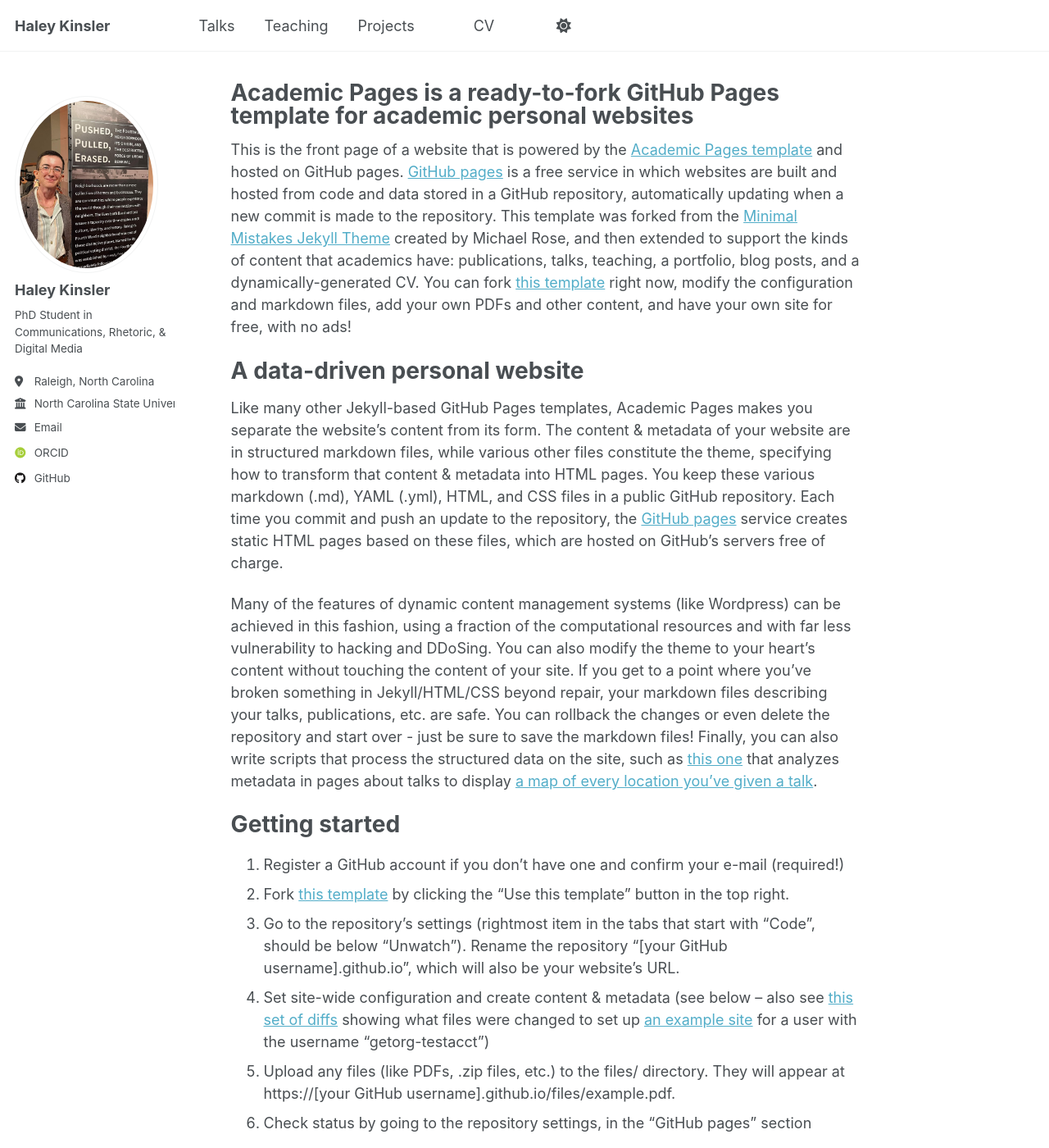
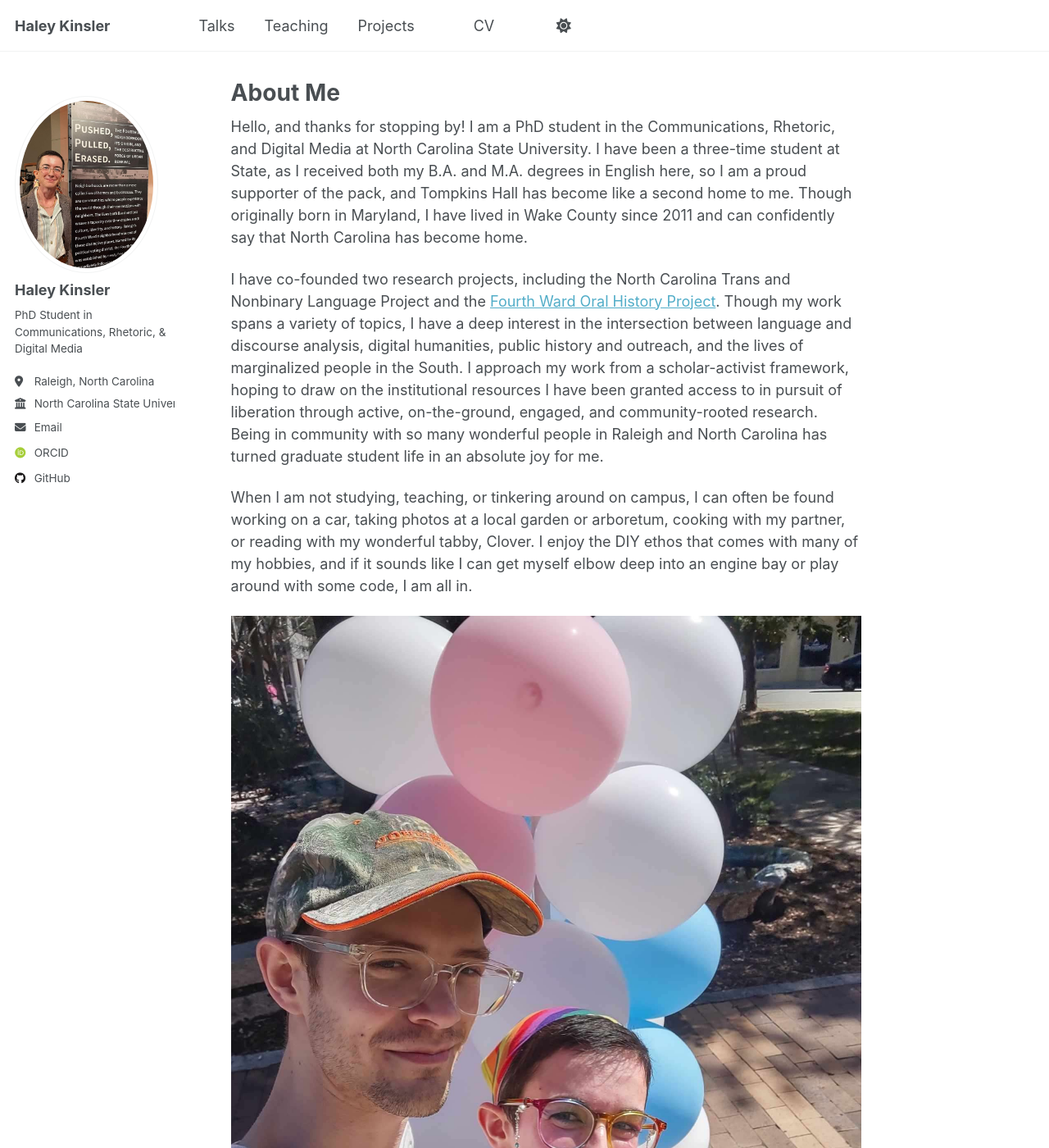
Before and after one commit to hmkinsler/hmkinsler.github.io, a Jekyll site: the page built from _pages/about.md, in a window 1280 px wide and 1400 px high. Shown: the whole window at 82% size. Built offline with Jekyll 4.4.1, drawn with Linux system fonts in a browser that asks for light colours; some web fonts are replaced; some of the changed text lies outside the part shown.

Commit message:
Added an "about me" page

```diff
--- a/_pages/about.md
+++ b/_pages/about.md
@@ -1,49 +1,18 @@
 ---
 permalink: /
-title: "Academic Pages is a ready-to-fork GitHub Pages template for academic personal websites"
+title: "About Me"
 author_profile: true
 redirect_from:
   - /about/
   - /about.html
 ---
 
-This is the front page of a website that is powered by the [Academic Pages template](https://github.com/academicpages/academicpages.github.io) and hosted on GitHub pages. [GitHub pages](https://pages.github.com) is a free service in which websites are built and hosted from code and data stored in a GitHub repository, automatically updating when a new commit is made to the repository. This template was forked from the [Minimal Mistakes Jekyll Theme](https://mmistakes.github.io/minimal-mistakes/) created by Michael Rose, and then extended to support the kinds of content that academics have: publications, talks, teaching, a portfolio, blog posts, and a dynamically-generated CV. You can fork [this template](https://github.com/academicpages/academicpages.github.io) right now, modify the configuration and markdown files, add your own PDFs and other content, and have your own site for free, with no ads!
+Hello, and thanks for stopping by! I am a PhD student in the Communications, Rhetoric, and Digital Media at North Carolina State University. I have been a three-time student at State, as I received both my B.A. and M.A. degrees in English here, so I am a proud supporter of the pack, and Tompkins Hall has become like a second home to me. Though originally born in Maryland, I have lived in Wake County since 2011 and can confidently say that North Carolina has become home.
 
-A data-driven personal website
-======
-Like many other Jekyll-based GitHub Pages templates, Academic Pages makes you separate the website's content from its form. The content & metadata of your website are in structured markdown files, while various other files constitute the theme, specifying how to transform that content & metadata into HTML pages. You keep these various markdown (.md), YAML (.yml), HTML, and CSS files in a public GitHub repository. Each time you commit and push an update to the repository, the [GitHub pages](https://pages.github.com/) service creates static HTML pages based on these files, which are hosted on GitHub's servers free of charge.
+I have co-founded two research projects, including the North Carolina Trans and Nonbinary Language Project and the [Fourth Ward Oral History Project](fourthwardhistory.org). Though my work spans a variety of topics, I have a deep interest in the intersection between language and discourse analysis, digital humanities, public history and outreach, and the lives of marginalized people in the South. I approach my work from a scholar-activist framework, hoping to draw on the institutional resources I have been granted access to in pursuit of liberation through active, on-the-ground, engaged, and community-rooted research. Being in community with so many wonderful people in Raleigh and North Carolina has turned graduate student life in an absolute joy for me.
 
-Many of the features of dynamic content management systems (like Wordpress) can be achieved in this fashion, using a fraction of the computational resources and with far less vulnerability to hacking and DDoSing. You can also modify the theme to your heart's content without touching the content of your site. If you get to a point where you've broken something in Jekyll/HTML/CSS beyond repair, your markdown files describing your talks, publications, etc. are safe. You can rollback the changes or even delete the repository and start over - just be sure to save the markdown files! Finally, you can also write scripts that process the structured data on the site, such as [this one](https://github.com/academicpages/academicpages.github.io/blob/master/talkmap.ipynb) that analyzes metadata in pages about talks to display [a map of every location you've given a talk](https://academicpages.github.io/talkmap.html).
+When I am not studying, teaching, or tinkering around on campus, I can often be found working on a car, taking photos at a local garden or arboretum, cooking with my partner, or reading with my wonderful tabby, Clover. I enjoy the DIY ethos that comes with many of my hobbies, and if it sounds like I can get myself elbow deep into an engine bay or play around with some code, I am all in.
 
-Getting started
-======
-1. Register a GitHub account if you don't have one and confirm your e-mail (required!)
-1. Fork [this template](https://github.com/academicpages/academicpages.github.io) by clicking the "Use this template" button in the top right.
-1. Go to the repository's settings (rightmost item in the tabs that start with "Code", should be below "Unwatch"). Rename the repository "[your GitHub username].github.io", which will also be your website's URL.
-1. Set site-wide configuration and create content & metadata (see below -- also see [this set of diffs](http://archive.is/3TPas) showing what files were changed to set up [an example site](https://getorg-testacct.github.io) for a user with the username "getorg-testacct")
-1. Upload any files (like PDFs, .zip files, etc.) to the files/ directory. They will appear at https://[your GitHub username].github.io/files/example.pdf.
-1. Check status by going to the repository settings, in the "GitHub pages" section
-
-Site-wide configuration
-------
-The main configuration file for the site is in the base directory in [_config.yml](https://github.com/academicpages/academicpages.github.io/blob/master/_config.yml), which defines the content in the sidebars and other site-wide features. You will need to replace the default variables with ones about yourself and your site's github repository. The configuration file for the top menu is in [_data/navigation.yml](https://github.com/academicpages/academicpages.github.io/blob/master/_data/navigation.yml). For example, if you don't have a portfolio or blog posts, you can remove those items from that navigation.yml file to remove them from the header.
-
-Create content & metadata
-------
-For site content, there is one markdown file for each type of content, which are stored in directories like _publications, _talks, _posts, _teaching, or _pages. For example, each talk is a markdown file in the [_talks directory](https://github.com/academicpages/academicpages.github.io/tree/master/_talks). At the top of each markdown file is structured data in YAML about the talk, which the theme will parse to do lots of cool stuff. The same structured data about a talk is used to generate the list of talks on the [Talks page](https://academicpages.github.io/talks), each [individual page](https://academicpages.github.io/talks/2012-03-01-talk-1) for specific talks, the talks section for the [CV page](https://academicpages.github.io/cv), and the [map of places you've given a talk](https://academicpages.github.io/talkmap.html) (if you run this [python file](https://github.com/academicpages/academicpages.github.io/blob/master/talkmap.py) or [Jupyter notebook](https://github.com/academicpages/academicpages.github.io/blob/master/talkmap.ipynb), which creates the HTML for the map based on the contents of the _talks directory).
-
-**Markdown generator**
-
-The repository includes [a set of Jupyter notebooks](https://github.com/academicpages/academicpages.github.io/tree/master/markdown_generator
-) that converts a CSV containing structured data about talks or presentations into individual markdown files that will be properly formatted for the Academic Pages template. The sample CSVs in that directory are the ones I used to create my own personal website at stuartgeiger.com. My usual workflow is that I keep a spreadsheet of my publications and talks, then run the code in these notebooks to generate the markdown files, then commit and push them to the GitHub repository.
-
-How to edit your site's GitHub repository
-------
-Many people use a git client to create files on their local computer and then push them to GitHub's servers. If you are not familiar with git, you can directly edit these configuration and markdown files directly in the github.com interface. Navigate to a file (like [this one](https://github.com/academicpages/academicpages.github.io/blob/master/_talks/2012-03-01-talk-1.md) and click the pencil icon in the top right of the content preview (to the right of the "Raw | Blame | History" buttons). You can delete a file by clicking the trashcan icon to the right of the pencil icon. You can also create new files or upload files by navigating to a directory and clicking the "Create new file" or "Upload files" buttons.
-
-Example: editing a markdown file for a talk
-![Editing a markdown file for a talk](/images/editing-talk.png)
-
-For more info
-------
-More info about configuring Academic Pages can be found in [the guide](https://academicpages.github.io/markdown/), the [growing wiki](https://github.com/academicpages/academicpages.github.io/wiki), and you can always [ask a question on GitHub](https://github.com/academicpages/academicpages.github.io/discussions). The [guides for the Minimal Mistakes theme](https://mmistakes.github.io/minimal-mistakes/docs/configuration/) (which this theme was forked from) might also be helpful.
+![Haley and their partner, Jon, are pictured standing in front of a balloon display designed with the colors of the trans pride flag at Durham Pride in 2024.](/images/research/durham-pride-2.jpg)
+![Haley and their cat, Clover, are pictured together. Clover is wrapped inside Haley's jacket and Haley is laughing.](/images/research/clover.jpg)
+![Haley in standing in front of their Camry holding up an alternator they have taken out of the car. Various tool sets can be seen on the ground beside them.](/images/research/car-repair.jpg)
```
Also changed, not shown: _projects/fourth-ward.md (+3 -3 lines), _projects/nctnblp.md (+5 -1 lines), _projects/portfolio-2.html (deleted, +0 -7 lines), images/research/car-repair.jpg (added), images/research/clover.jpg (added), images/research/durham-pride-2.jpg (added), images/research/research-symposium-2024.jpg (added), 1 other file.
